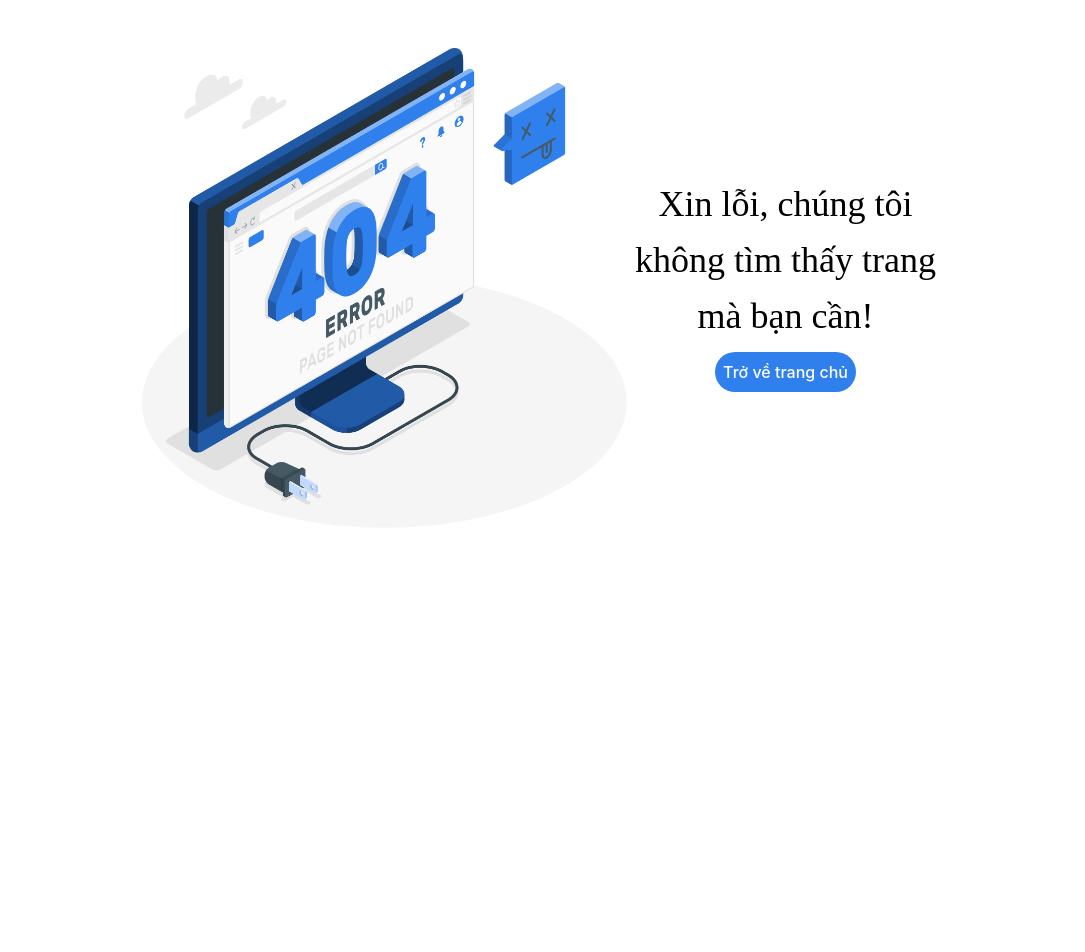
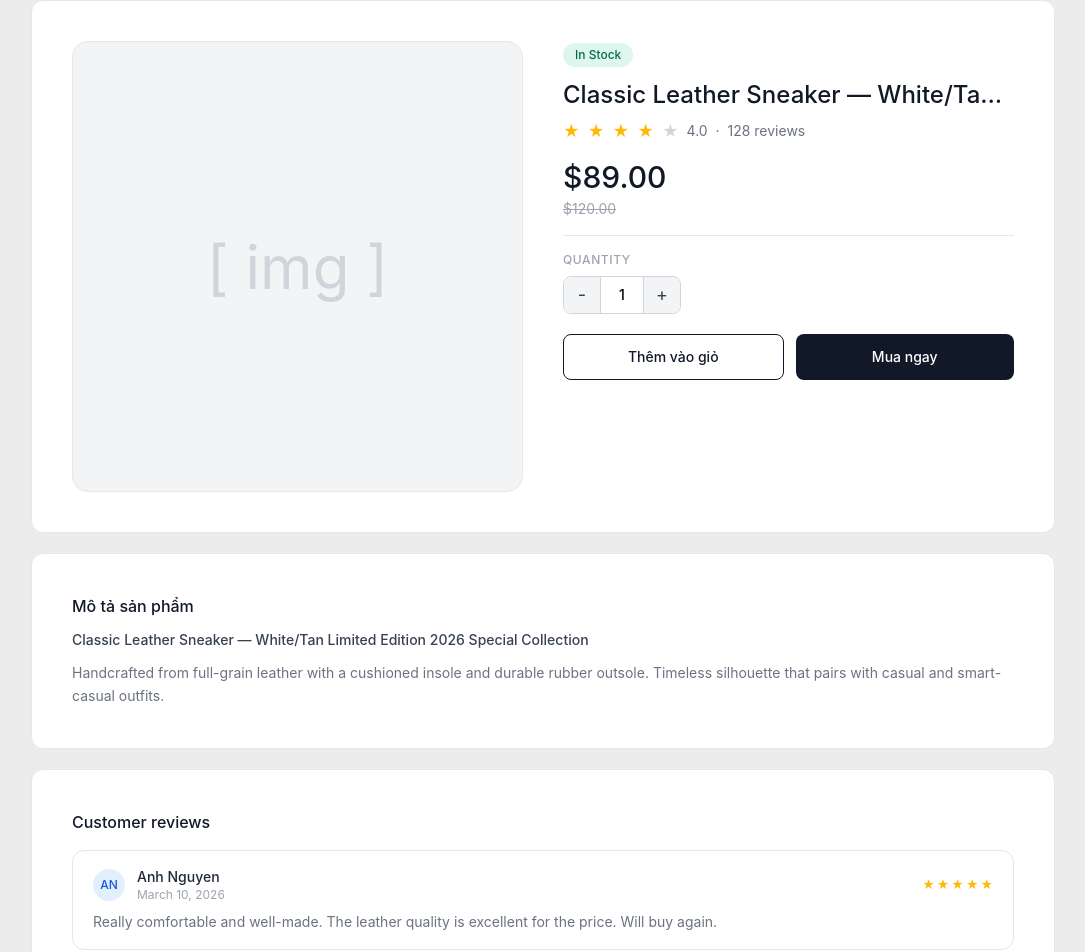
Before and after one commit to nobara050/JavaSpring-ReactJs-Ecommerce, a React (Vite) app in the folder frontend/: page /detail in a window 1280 px wide. Shown: the part 128-1080 px from the top of the page, without its empty margins (97-1182 px from the left). Before the commit the page ends 832 px from the top, so only its background shows below. Built offline with nearby package versions, Linux system fonts and the light colour scheme.

Commit message:
[UPDATE] Add detailpage

```diff
--- a/frontend/src/layouts/UserLayout.jsx
+++ b/frontend/src/layouts/UserLayout.jsx
@@ -9,7 +9,7 @@ const UserLayout = () => {
       <Banner />
       <Header />
       <main className="flex flex-col items-center">
-        <Outlet /> {/* Đây là nơi các trang con sẽ hiển thị */}
+        <Outlet /> {/* Nơi hiển thị các trang con */}
       </main>
       <Footer />
     </div>
--- /dev/null
+++ b/frontend/src/pages/user/DetailPage.jsx
@@ -0,0 +1,174 @@
+import { useState } from "react";
+
+const product = {
+  name: "Classic Leather Sneaker — White/Tan Limited Edition 2026 Special Collection",
+  price: 89,
+  originalPrice: 120,
+  rating: 4,
+  reviewCount: 128,
+  description:
+    "Handcrafted from full-grain leather with a cushioned insole and durable rubber outsole. Timeless silhouette that pairs with casual and smart-casual outfits.",
+  inStock: true,
+  reviews: [
+    {
+      id: 1,
+      name: "Anh Nguyen",
+      initials: "AN",
+      date: "March 10, 2026",
+      rating: 5,
+      comment:
+        "Really comfortable and well-made. The leather quality is excellent for the price. Will buy again.",
+    },
+    {
+      id: 2,
+      name: "Minh Tran",
+      initials: "MT",
+      date: "February 28, 2026",
+      rating: 4,
+      comment:
+        "Good fit and looks great. Shipping was fast. Took off one star because the box was slightly damaged on arrival.",
+    },
+  ],
+};
+
+const DetailPage = () => {
+  const [qty, setQty] = useState(1);
+
+  return (
+    <div className="max-w-5xl mx-auto m-5">
+      {/* Product Image and Details */}
+      <div className="grid grid-cols-2 gap-10 bg-white rounded-xl border border-gray-200 p-10">
+
+        {/* Hinh san pham */}
+        <div className="bg-gray-100 rounded-2xl aspect-square flex items-center justify-center border border-gray-200">
+          <span className="text-gray-300 text-6xl">[ img ]</span>
+        </div>
+
+        {/* Thong tin san pham */}
+        <div>
+          {product.inStock && (
+            <span className="inline-block text-xs font-medium bg-green-100 text-green-700 px-3 py-1 rounded-full mb-3">
+              In Stock
+            </span>
+          )}
+
+          {/* Name - toi da 1 dong, qua dai thi ba cham */}
+          <h1 className="text-2xl font-medium text-gray-900 mb-2 truncate">
+            {product.name}
+          </h1>
+
+          {/* Rating */}
+          <div className="flex items-center gap-2 mb-4">
+            {[1, 2, 3, 4, 5].map((star) => (
+              <span
+                key={star}
+                className={star <= product.rating ? "text-amber-400" : "text-gray-300"}
+              >
+                &#9733;
+              </span>
+            ))}
+            <span className="text-sm text-gray-500">
+              {product.rating}.0 &nbsp;·&nbsp; {product.reviewCount} reviews
+            </span>
+          </div>
+
+          {/* Gia */}
+          <div className="text-3xl font-medium text-gray-900 mb-1">
+            ${product.price}.00
+          </div>
+          <div className="text-sm text-gray-400 line-through mb-4">
+            ${product.originalPrice}.00
+          </div>
+
+          <hr className="border-gray-200 mb-4" />
+
+          {/* So luong */}
+          <p className="text-xs font-medium text-gray-400 uppercase tracking-wider mb-2">
+            Quantity
+          </p>
+          <div className="flex items-center border border-gray-300 rounded-lg w-fit mb-5 overflow-hidden">
+            <button
+              onClick={() => setQty((q) => Math.max(1, q - 1))}
+              className="w-9 h-9 bg-gray-100 hover:bg-gray-200 text-gray-700 text-lg flex items-center justify-center"
+            >
+              -
+            </button>
+            <div className="w-11 h-9 flex items-center justify-center text-sm font-medium border-x border-gray-300">
+              {qty}
+            </div>
+            <button
+              onClick={() => setQty((q) => q + 1)}
+              className="w-9 h-9 bg-gray-100 hover:bg-gray-200 text-gray-700 text-lg flex items-center justify-center"
+            >
+              +
+            </button>
+          </div>
+
+          {/* Nut them vao gio va mua ngay */}
+          <div className="flex gap-3">
+            <button className="flex-1 py-3 border border-gray-900 text-gray-900 rounded-lg text-sm font-medium hover:bg-gray-50 transition-colors">
+              Thêm vào giỏ
+            </button>
+            <button className="flex-1 py-3 bg-gray-900 text-white rounded-lg text-sm font-medium hover:opacity-80 transition-opacity">
+              Mua ngay
+            </button>
+          </div>
+        </div>
+      </div>
+
+      {/* Description - duoi grid */}
+      <div className="mt-5 border border-gray-200 rounded-xl bg-white rounded-xl border border-gray-200 p-10">
+        <h2 className="text-base font-medium text-gray-900 mb-3">
+          Mô tả sản phẩm
+        </h2>
+        {/* Full name hien thi lai o day */}
+        <p className="text-sm font-medium text-gray-700 mb-3">{product.name}</p>
+        <p className="text-sm text-gray-500 leading-relaxed">
+          {product.description}
+        </p>
+      </div>
+
+      {/* Reviews */}
+      <div className="mt-5 bg-white rounded-xl border border-gray-200 p-10">
+        <h2 className="text-base font-medium text-gray-900 mb-4">
+          Customer reviews
+        </h2>
+        {product.reviews.map((review) => (
+          <div
+            key={review.id}
+            className="border border-gray-200 rounded-xl px-5 py-4 mb-3"
+          >
+            <div className="flex items-center gap-3 mb-2">
+              <div className="w-8 h-8 rounded-full bg-blue-100 text-blue-700 flex items-center justify-center text-xs font-medium flex-shrink-0">
+                {review.initials}
+              </div>
+              <div>
+                <div className="text-sm font-medium text-gray-800">
+                  {review.name}
+                </div>
+                <div className="text-xs text-gray-400">{review.date}</div>
+              </div>
+              <div className="ml-auto flex gap-0.5">
+                {[1, 2, 3, 4, 5].map((star) => (
+                  <span
+                    key={star}
+                    className={`text-xs ${
+                      star <= review.rating ? "text-amber-400" : "text-gray-300"
+                    }`}
+                  >
+                    &#9733;
+                  </span>
+                ))}
+              </div>
+            </div>
+            <p className="text-sm text-gray-500 leading-relaxed">
+              {review.comment}
+            </p>
+          </div>
+        ))}
+      </div>
+    </div>
+  );
+};
+
+export default DetailPage;
--- a/frontend/src/routes/userRoutes.jsx
+++ b/frontend/src/routes/userRoutes.jsx
@@ -4,6 +4,7 @@ import NotFoundLayout from "../layouts/NotFoundLayout.jsx";
 import HomePage from "../pages/user/HomePage.jsx";
 import CartPage from "../pages/user/CartPage.jsx";
 import NotFoundPage from "../pages/common/NotFoundPage.jsx";
+import DetailPage from "../pages/user/DetailPage.jsx";
 
 const router = createBrowserRouter([
   {
@@ -11,7 +12,10 @@ const router = createBrowserRouter([
     element: <UserLayout />,
     children: [
       { index: true, element: <HomePage /> },
+      { path: "home", element: <HomePage /> },
+      { path: "homepage", element: <HomePage /> },
       { path: "cart", element: <CartPage /> },
+      { path: "detail", element: <DetailPage /> },
     ],
   },
   {
```
